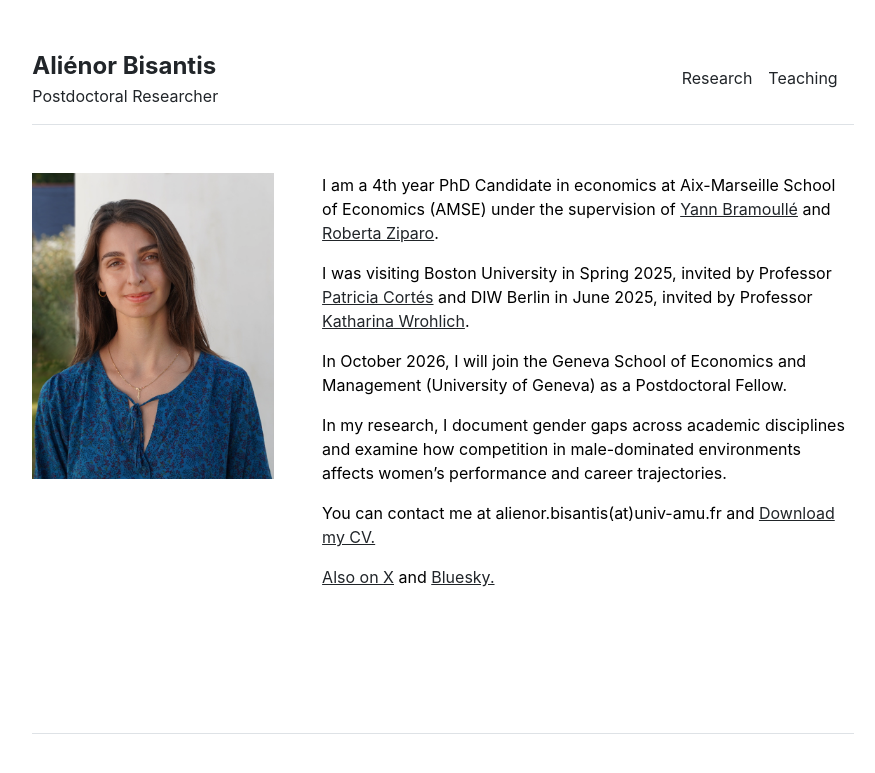
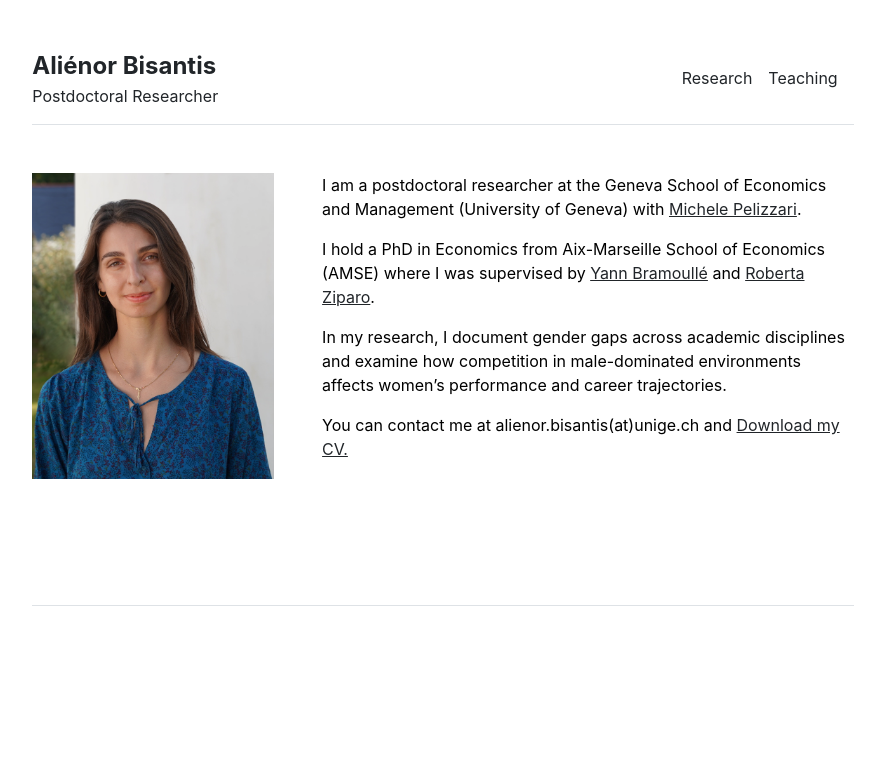
Before and after one commit to alienorbisantis/alienorbisantis.github.io, a Jekyll site: the page built from index.md, in a window 1280 px wide. Shown: the top 773 px of the page, without its empty margins (197-1072 px from the left). Built offline with Jekyll 4.4.1, drawn with Linux system fonts in a browser that asks for light colours.

Commit message:
Update index.md

```diff
--- a/index.md
+++ b/index.md
@@ -3,17 +3,13 @@ layout: home
 title: "Aliénor Bisantis"
 ---
 
-I am a 4th year PhD Candidate in economics at Aix-Marseille School of Economics (AMSE) under the supervision of [Yann Bramoullé](https://sites.google.com/site/bramoulley/)  and [Roberta Ziparo](https://sites.google.com/site/rziparo/).
+I am a postdoctoral researcher at the Geneva School of Economics and Management (University of Geneva) with [Michele Pelizzari](https://sites.google.com/site/mipellizzari/).
 
-I was visiting Boston University in Spring 2025, invited by Professor [Patricia Cortés](https://sites.google.com/site/pcortesbu/) and DIW Berlin in June 2025, invited by Professor [Katharina Wrohlich](https://scholar.google.de/citations?user=dJY35cYAAAAJ&hl=de).
-
-In October 2026, I will join the Geneva School of Economics and Management (University of Geneva) as a Postdoctoral Fellow.
+I hold a PhD in Economics from Aix-Marseille School of Economics (AMSE) where I was supervised by [Yann Bramoullé](https://sites.google.com/site/bramoulley/)  and [Roberta Ziparo](https://sites.google.com/site/rziparo/).
 
 In my research, I document gender gaps across academic disciplines and examine how competition in male-dominated environments affects women's performance and career trajectories.
 
-You can contact me at alienor.bisantis(at)univ-amu.fr and [Download my CV.]({{ site.github.url }}/assets//CVBISANTISAlienor_eng.pdf)
-
-[Also on X](https://twitter.com/bisalienor) and [Bluesky.](https://bsky.app/profile/bisalienor.bsky.social)
+You can contact me at alienor.bisantis(at)unige.ch and [Download my CV.]({{ site.github.url }}/assets//CVBISANTISAlienor_eng.pdf)
 
 &nbsp;
 
```
